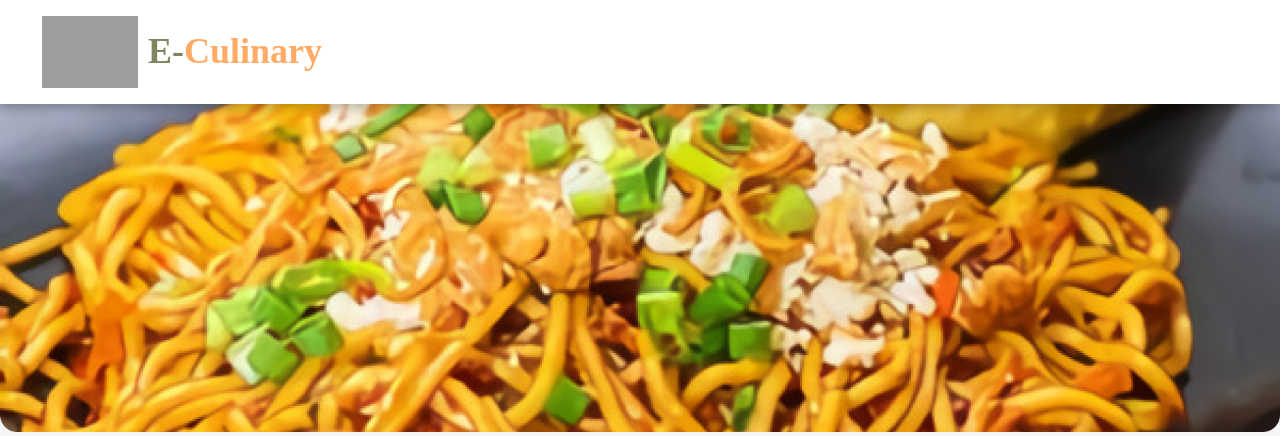
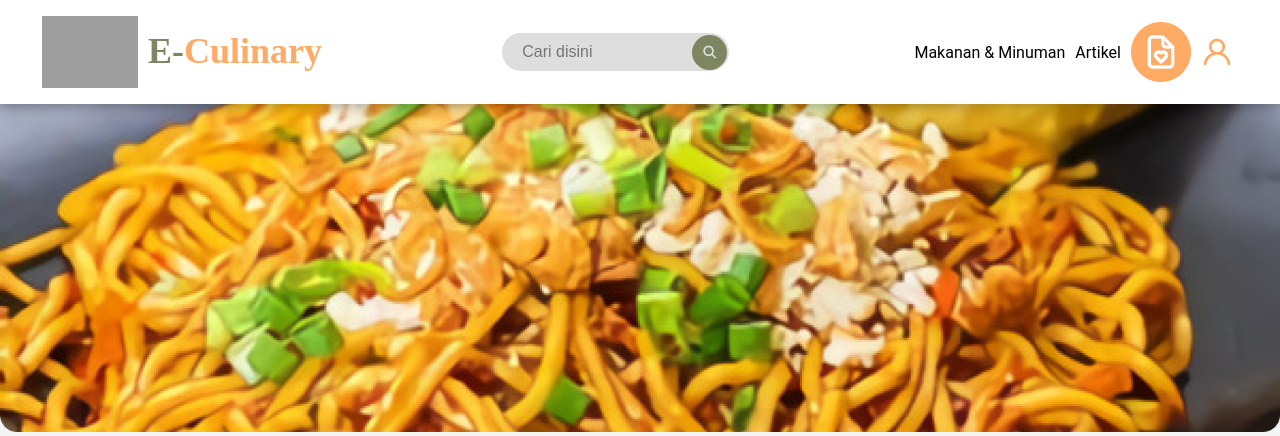
Before and after one commit to irvanhanif/eculinary, a PHP site: template view/homepage.php in a window 1280 px wide. Shown: the top 436 px of the page. Run offline with PHP 8.4, Linux system fonts and the light colour scheme; the template is opened without the code that fills it, so the values that code supplies are empty; some libraries are stand-ins or nearby versions; grey boxes are pictures that could not be loaded.

Commit message:
update header

```diff
--- a/index.php
+++ b/index.php
@@ -2,7 +2,7 @@
 
 $request = $_SERVER['REQUEST_URI'];
 
-$request = explode("/eculinary/", $request)[1];
+$request = explode("/eculinary2/", $request)[1];
 
 switch (explode("/", $request)[0]) {
     case '' :
--- a/user/index.php
+++ b/user/index.php
@@ -1,5 +1,6 @@
 <?php
 if(isset($request)){
+    $path = "../";
     $request = explode("user/", $request)[1];
     switch (explode("/", $request)[0]) {
         case 'register' :
--- /dev/null
+++ b/view/header.php
@@ -0,0 +1,101 @@
+<head>
+    <link rel="stylesheet" href="https://cdnjs.cloudflare.com/ajax/libs/font-awesome/6.1.1/css/all.min.css" integrity="sha512-KfkfwYDsLkIlwQp6LFnl8zNdLGxu9YAA1QvwINks4PhcElQSvqcyVLLD9aMhXd13uQjoXtEKNosOWaZqXgel0g==" crossorigin="anonymous" referrerpolicy="no-referrer" />
+    <style>
+    .logo {
+    /* width: 81px; */
+    height: 72px;
+    display: flex;
+    }
+.namaapp{
+    margin-left: 42px;
+    margin-right: 42px;
+    /* padding-top: 24px; */
+    padding: 16px 0;
+    display: flex;
+    justify-content: space-between;
+    }
+.appname {
+    font-family: 'Nunito';
+    font-style: normal;
+    font-weight: 900;
+    font-size: 36px;
+    align-items: center;
+    color: #7E8661;
+    margin-top: 10px;
+    /* width: 500px; */
+    height: 50px;
+    display: flex;
+    margin-left : 10px;
+    }
+header {
+    /* width: 101.2%; */
+    width: 100%;
+    /* height: 110px; */
+    background: #FFFFFF;
+    box-shadow: 0px 4px 10px rgba(0, 0, 0, 0.25);
+    /* margin-top: -23px; */
+    /* margin-left: -10px; */
+    position: fixed;
+    z-index: 99;
+}
+.search{
+    display: flex;
+    position: relative;
+}
+#searchbox{
+    padding: 10px;
+    font-size: 16px;
+    border-radius: 25px;
+    border: none;
+    background-color: #DEDEDE;
+    text-indent: 10px;
+    margin: auto;
+}
+.search .searchbtn{
+    position: absolute;
+    height: 35px;
+    width: 35px;
+    right: 2px;
+    color: #DEDEDE;
+    /* padding: 10px; */
+    border-radius: 50%;
+    top: 18.5px;
+    font-size: small;
+    background-color: #7E8661;
+    display: flex;
+}
+.search .searchbtn i{
+    margin: auto;
+}
+.akun {
+    display: flex;
+}
+.akun *{
+    margin: auto;
+    margin-right: 5px;
+    margin-left: 5px;
+    color: black;
+    text-decoration: none;
+}
+    </style>
+</head>
+<header>
+    <div class="namaapp">
+        <div class="logo">
+        <img
+            src="https://anima-uploads.s3.amazonaws.com/projects/6273e7409db3428425c9166e/releases/6273e74a86d103405404dfa2/img/fa6-solid-bowl-food@2x.svg"
+        />
+        <h1 class="appname">E-<span style="color: #FFAB65">Culinary</span></h1>
+        </div>
+        <div class="search">
+            <input type="text" id="searchbox" placeholder="Cari disini">
+            <div class="searchbtn"><i class="fa-solid fa-magnifying-glass"></i></div>
+        </div>
+        <div class="akun">
+            <a href="">Makanan & Minuman</a>
+            <a href="">Artikel</a>
+            <img src="<?php if(isset($path)) echo $path ?>view/asset/wishlist.png" alt="wishlist">
+            <img src="<?php if(isset($path)) echo $path ?>view/asset/account.png" alt="akun">
+        </div>
+    </div>
+</header>
--- a/view/homepage.php
+++ b/view/homepage.php
@@ -7,7 +7,7 @@
     <link rel="stylesheet" href="view/css/homepage.css">
 </head>
 <body>
-<?php require_once 'view/header.html'; ?>
+<?php require_once 'view/header.php'; ?>
 <img class="banner" src="view/asset/banner.png" alt="banner">
 
 
--- a/view/user/login.php
+++ b/view/user/login.php
@@ -7,7 +7,7 @@
     <link rel="stylesheet" href="../view/css/login.css">
 </head>
 <body>
-<?php require_once './view/header.html'; ?>
+<?php require_once './view/header.php'; ?>
     <form method="post" action="" method="post">
 <p class="masuk"><b>Masuk</b></p>
 <p>Email</p>
--- a/view/user/register.php
+++ b/view/user/register.php
@@ -6,7 +6,7 @@
     <meta name="viewport" content="width=device-width, initial-scale=1.0">
     <link rel="stylesheet" href="../view/css/register.css">
 </head>
-<?php require_once './view/header.html'; ?>
+<?php require_once './view/header.php'; ?>
 <body>
   <form method="post" action="" method="post">
     <p class="daftar"><b>Daftar</b></p>
```
Also changed, not shown: view/header.html (deleted, +0 -50 lines).
